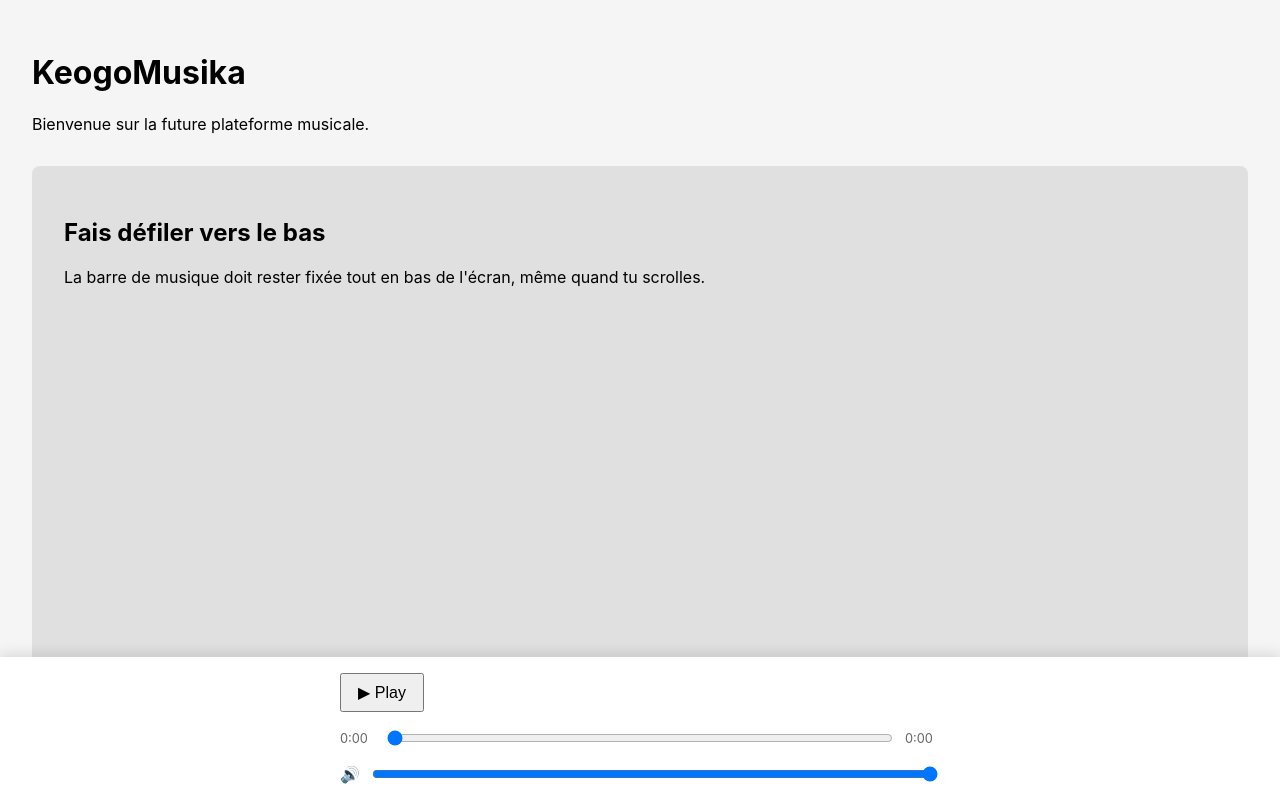
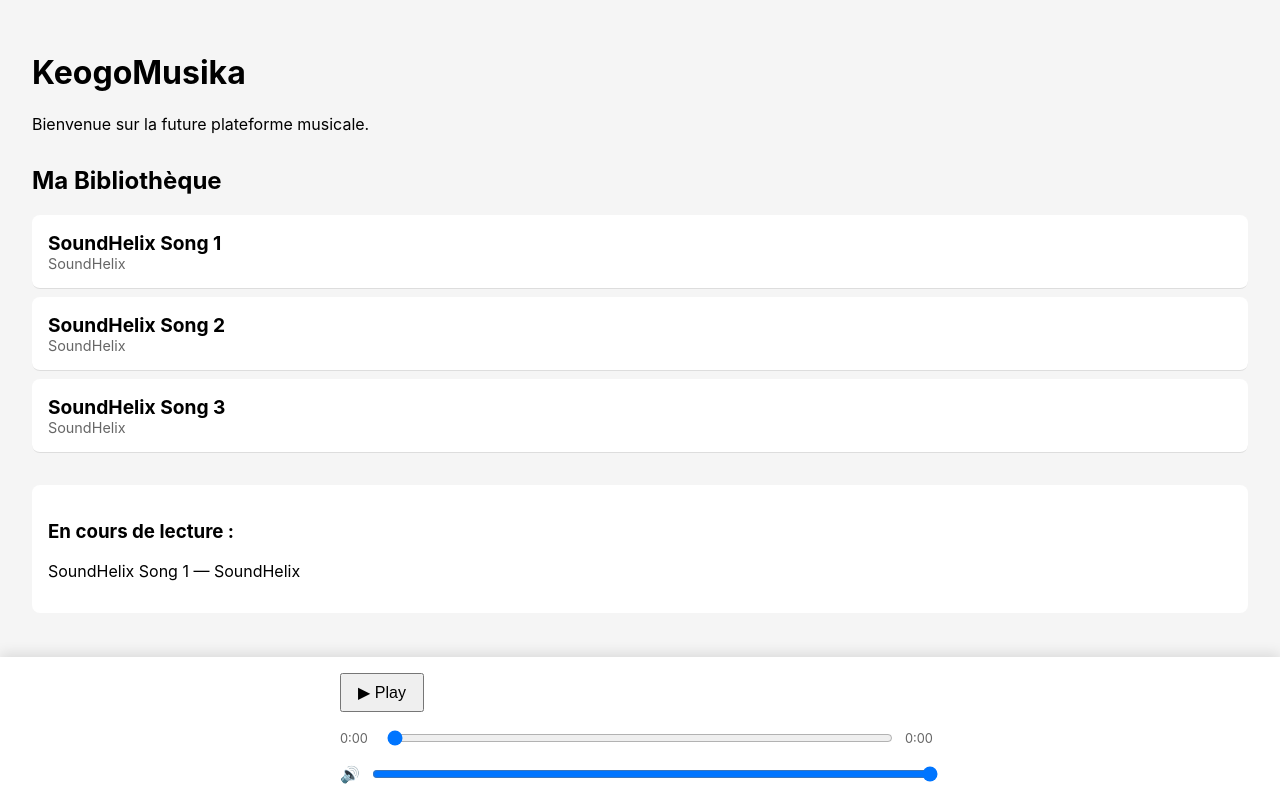
Before and after one commit to Keogo811/kaion, a React (Vite) app: page / in a window 1280 px wide. Shown: the top 800 px of the page. Built offline with nearby package versions, Linux system fonts and the light colour scheme.

Commit message:
Arc 2.2 : connexion de la bibliothèque au lecteur (Lifting State Up)

```diff
--- a/src/app/App.jsx
+++ b/src/app/App.jsx
@@ -1,8 +1,12 @@
+import { useState } from 'react';
 import { AudioPlayer } from '../features/player';
-import './App.css'; // On importe notre nouveau fichier CSS
+import { SongList } from '../features/library';
+import { mockSongs } from '../features/library/data'; // On importe les données pour la chanson par défaut
+import './App.css';
 
 function App() {
-  const testAudioUrl = 'https://www.soundhelix.com/examples/mp3/SoundHelix-Song-1.mp3';
+  // L'état qui retient la chanson en cours (on initialise avec la première)
+  const [currentSong, setCurrentSong] = useState(mockSongs[0]);
 
   return (
     <div className="app-container">
@@ -10,16 +14,18 @@ function App() {
         <h1>KeogoMusika</h1>
         <p>Bienvenue sur la future plateforme musicale.</p>
 
-        {/* Un faux contenu pour pouvoir tester le défilement (scroll) */}
-        <div style={{ height: '150vh', backgroundColor: '#e0e0e0', marginTop: '2rem', padding: '2rem', borderRadius: '8px' }}>
-          <h2>Fais défiler vers le bas</h2>
-          <p>La barre de musique doit rester fixée tout en bas de l'écran, même quand tu scrolles.</p>
+        {/* On donne la fonction setCurrentSong à la liste */}
+        <SongList onSongSelect={setCurrentSong} />
+
+        <div style={{ marginTop: '2rem', padding: '1rem', backgroundColor: '#fff', borderRadius: '8px' }}>
+          <h3>En cours de lecture :</h3>
+          <p>{currentSong.title} — {currentSong.artist}</p>
         </div>
       </main>
 
-      {/* Notre barre permanente en bas */}
+      {/* On donne la chanson actuelle au lecteur */}
       <div className="bottom-player-bar">
-        <AudioPlayer src={testAudioUrl} />
+        <AudioPlayer src={currentSong.url} />
       </div>
     </div>
   );
--- /dev/null
+++ b/src/features/library/SongList.jsx
@@ -0,0 +1,32 @@
+import { mockSongs } from './data';
+
+function SongList({ onSongSelect }) {
+  return (
+    <div style={{ marginTop: '2rem' }}>
+      <h2>Ma Bibliothèque</h2>
+      <ul style={{ listStyle: 'none', padding: 0 }}>
+        {mockSongs.map((song) => (
+          <li
+            key={song.id}
+            onClick={() => onSongSelect(song)} // Au clic, on envoie la chanson au parent
+            style={{
+              padding: '1rem',
+              borderBottom: '1px solid #ddd',
+              backgroundColor: '#fff',
+              marginBottom: '0.5rem',
+              borderRadius: '8px',
+              display: 'flex',
+              flexDirection: 'column',
+              cursor: 'pointer' // On ajoute la petite main au survol
+            }}
+          >
+            <strong style={{ fontSize: '1.2rem' }}>{song.title}</strong>
+            <span style={{ color: '#666', fontSize: '0.9rem' }}>{song.artist}</span>
+          </li>
+        ))}
+      </ul>
+    </div>
+  );
+}
+
+export default SongList;
--- /dev/null
+++ b/src/features/library/data.js
@@ -0,0 +1,20 @@
+export const mockSongs = [
+  {
+    id: '1',
+    title: 'SoundHelix Song 1',
+    artist: 'SoundHelix',
+    url: 'https://www.soundhelix.com/examples/mp3/SoundHelix-Song-1.mp3'
+  },
+  {
+    id: '2',
+    title: 'SoundHelix Song 2',
+    artist: 'SoundHelix',
+    url: 'https://www.soundhelix.com/examples/mp3/SoundHelix-Song-2.mp3'
+  },
+  {
+    id: '3',
+    title: 'SoundHelix Song 3',
+    artist: 'SoundHelix',
+    url: 'https://www.soundhelix.com/examples/mp3/SoundHelix-Song-3.mp3'
+  }
+];
--- /dev/null
+++ b/src/features/library/index.js
@@ -0,0 +1 @@
+export { default as SongList } from './SongList';
--- a/src/features/player/AudioPlayer.jsx
+++ b/src/features/player/AudioPlayer.jsx
@@ -6,19 +6,28 @@ function AudioPlayer({ src }) {
   const [isPlaying, setIsPlaying] = useState(false);
   const [currentTime, setCurrentTime] = useState(0);
   const [duration, setDuration] = useState(0);
-  const [volume, setVolume] = useState(1); // 1 = 100%
+  const [volume, setVolume] = useState(1);
 
-  // Met à jour le temps écoulé pendant la lecture
+  // Si la source (src) change, on réinitialise le lecteur
+  useEffect(() => {
+    setIsPlaying(false);
+    setCurrentTime(0);
+    setDuration(0);
+    if (audioRef.current) {
+      audioRef.current.load(); // Force le navigateur à recharger la nouvelle source
+    }
+  }, [src]);
+
   const handleTimeUpdate = () => {
     setCurrentTime(audioRef.current.currentTime);
   };
 
-  // Récupère la durée totale quand la musique est chargée
   const handleLoadedMetadata = () => {
     setDuration(audioRef.current.duration);
+    // Optionnel : lancer la musique automatiquement au changement
+    // audioRef.current.play(); setIsPlaying(true);
   };
 
-  // Quand la musique se termine, on remet le bouton sur Play
   const handleEnded = () => {
     setIsPlaying(false);
     setCurrentTime(0);
@@ -26,7 +35,6 @@ function AudioPlayer({ src }) {
 
   const togglePlay = () => {
     if (!audioRef.current) return;
-
     if (isPlaying) {
       audioRef.current.pause();
     } else {
@@ -35,21 +43,18 @@ function AudioPlayer({ src }) {
     setIsPlaying(!isPlaying);
   };
 
-  // Déplacer le curseur pour avancer/reculer dans la chanson
   const handleSeek = (e) => {
     const time = Number(e.target.value);
     audioRef.current.currentTime = time;
     setCurrentTime(time);
   };
 
-  // Changer le volume
   const handleVolumeChange = (e) => {
     const newVolume = Number(e.target.value);
     audioRef.current.volume = newVolume;
     setVolume(newVolume);
   };
 
-  // Formate le temps en minutes:secondes (ex: 03:45)
   const formatTime = (timeInSeconds) => {
     if (isNaN(timeInSeconds)) return "0:00";
     const minutes = Math.floor(timeInSeconds / 60);
@@ -59,8 +64,6 @@ function AudioPlayer({ src }) {
 
   return (
     <div style={{ padding: '1rem', width: '100%', maxWidth: '600px', margin: '0 auto' }}>
-
-      {/* L'élément audio invisible qui fait le travail */}
       <audio
         ref={audioRef}
         src={src}
@@ -70,46 +73,20 @@ function AudioPlayer({ src }) {
         onEnded={handleEnded}
       />
 
-      {/* Bouton Play/Pause */}
-      <button
-        onClick={togglePlay}
-        style={{ padding: '0.5rem 1rem', fontSize: '1rem', cursor: 'pointer', marginBottom: '1rem' }}
-      >
+      <button onClick={togglePlay} style={{ padding: '0.5rem 1rem', fontSize: '1rem', cursor: 'pointer', marginBottom: '1rem' }}>
         {isPlaying ? '⏸ Pause' : '▶ Play'}
       </button>
 
-      {/* Barre de progression */}
       <div style={{ display: 'flex', alignItems: 'center', gap: '10px', marginBottom: '1rem' }}>
-        <span style={{ fontSize: '0.8rem', color: '#666', width: '35px' }}>
-          {formatTime(currentTime)}
-        </span>
-        <input
-          type="range"
-          min="0"
-          max={duration || 0}
-          value={currentTime}
-          onChange={handleSeek}
-          style={{ flex: 1, cursor: 'pointer' }}
-        />
-        <span style={{ fontSize: '0.8rem', color: '#666', width: '35px' }}>
-          {formatTime(duration)}
-        </span>
+        <span style={{ fontSize: '0.8rem', color: '#666', width: '35px' }}>{formatTime(currentTime)}</span>
+        <input type="range" min="0" max={duration || 0} value={currentTime} onChange={handleSeek} style={{ flex: 1, cursor: 'pointer' }} />
+        <span style={{ fontSize: '0.8rem', color: '#666', width: '35px' }}>{formatTime(duration)}</span>
       </div>
 
-      {/* Contrôle du volume */}
       <div style={{ display: 'flex', alignItems: 'center', gap: '10px' }}>
         <span style={{ fontSize: '1rem' }}>🔊</span>
-        <input
-          type="range"
-          min="0"
-          max="1"
-          step="0.01"
-          value={volume}
-          onChange={handleVolumeChange}
-          style={{ flex: 1, cursor: 'pointer' }}
-        />
+        <input type="range" min="0" max="1" step="0.01" value={volume} onChange={handleVolumeChange} style={{ flex: 1, cursor: 'pointer' }} />
       </div>
-
     </div>
   );
 }
```
